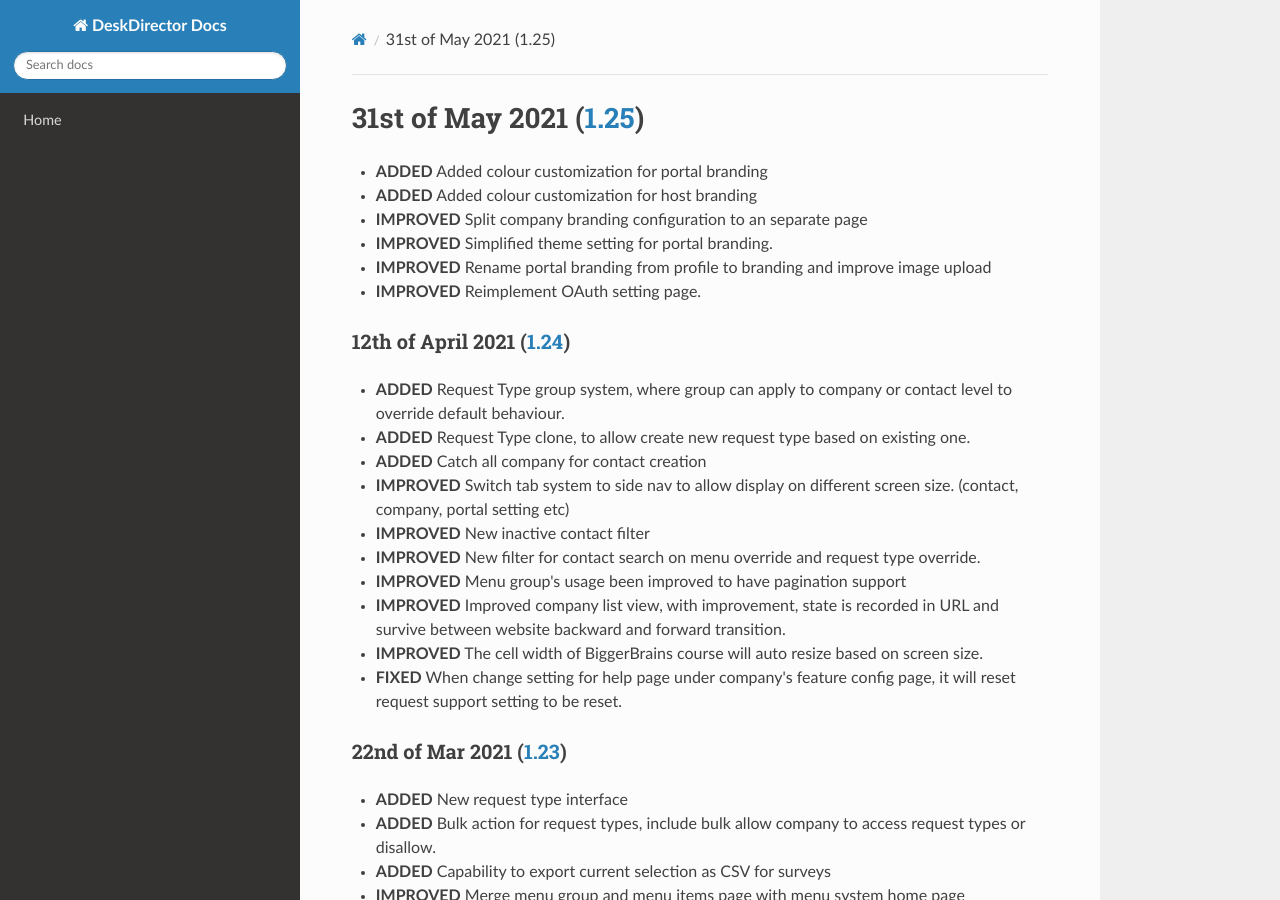
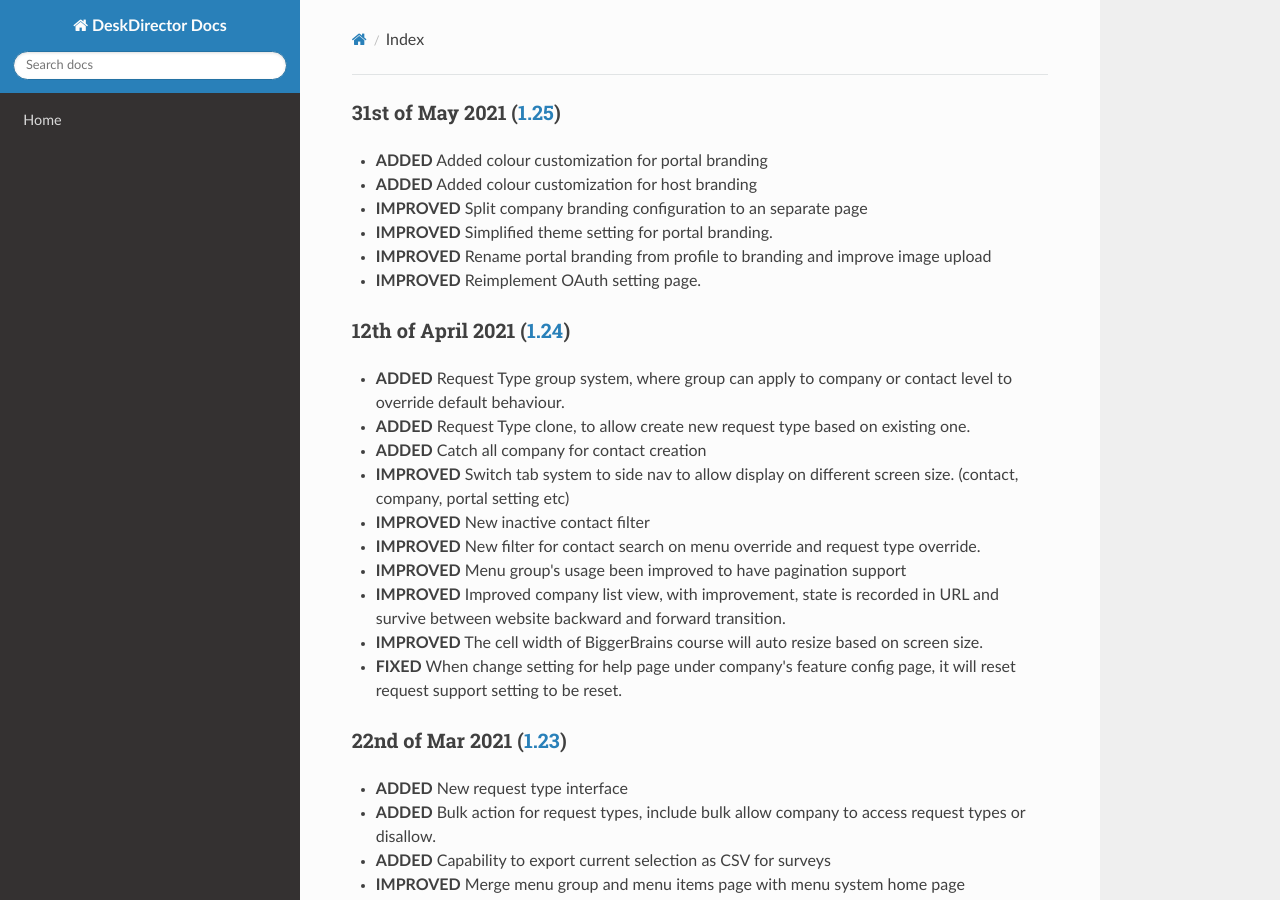
Before and after one commit to DeskDirector/docs, an MkDocs documentation site: the page built from docs/_release/admin/README.md, in a window 1280 px wide and 900 px high. Built offline with MkDocs 1.6.1, drawn with Linux system fonts in a browser that asks for light colours; nearby versions of some CDN libraries; old or Windows-style settings are respelled for this version of MkDocs.

Commit message:
Update README.md

```diff
--- a/docs/_release/admin/README.md
+++ b/docs/_release/admin/README.md
@@ -1,4 +1,4 @@
-# 31st of May 2021 ([1.25](v1.25.1))
+### 31st of May 2021 ([1.25](v1.25.1))
 
 - **ADDED** Added colour customization for portal branding
 - **ADDED** Added colour customization for host branding
```
